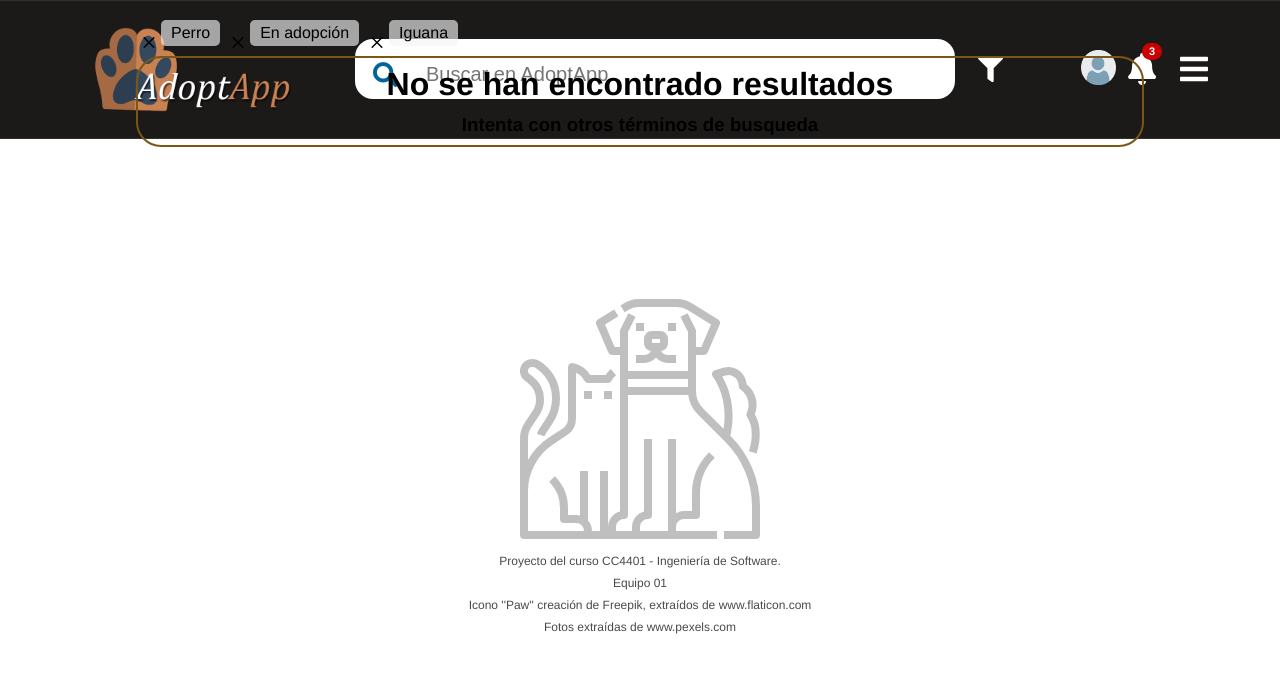
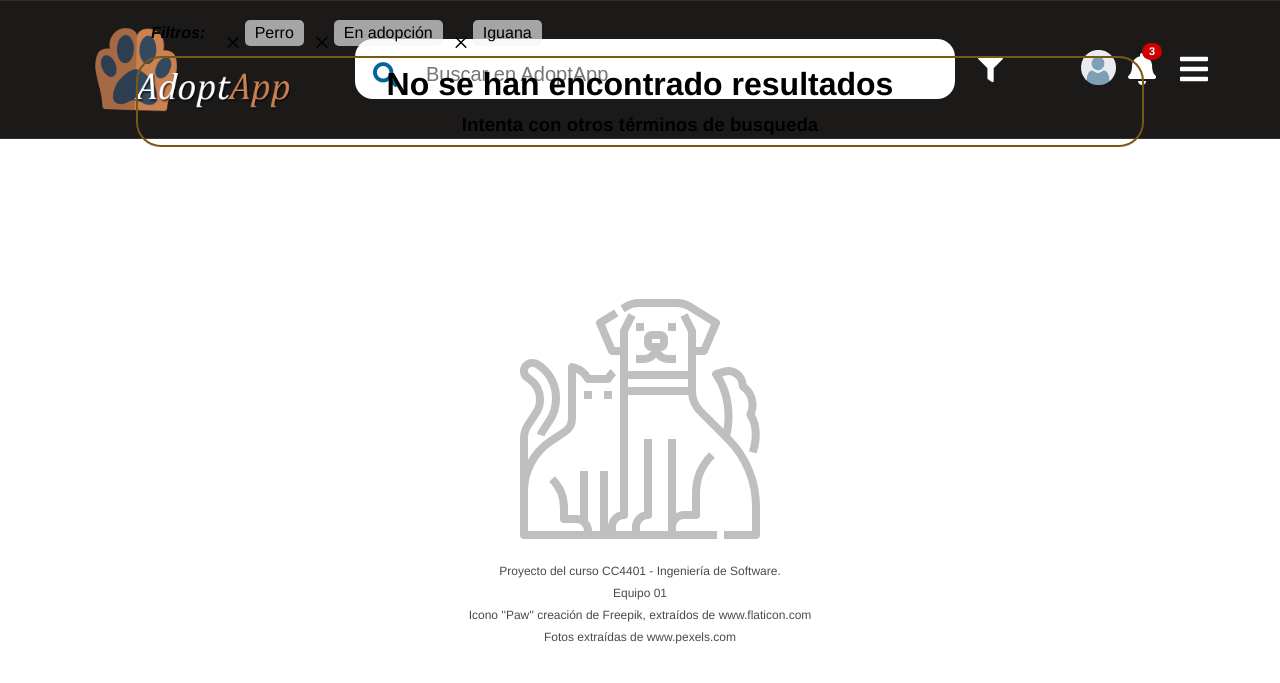
Before and after one commit to DCC-CC4401/2021-1-Grupo-1, a Django app: page /results/ in a window 1280 px wide. Shown: the top 683 px of the page. Run offline with Django 3.2, Linux system fonts and the light colour scheme; some libraries are stand-ins or nearby versions.

Commit message:
Add "filter" label to the row of filters

```diff
--- a/users/static/users/css/results.css
+++ b/users/static/users/css/results.css
@@ -3,6 +3,7 @@
     margin: auto;
     text-align: center;
     padding-top: 10px;
+    padding-bottom: 10px;
 }
 
 .with-results, .no-results {
@@ -131,6 +132,15 @@
     padding-bottom: 10px;
 }
 
+.filter-text {
+    font-style: italic;
+    font-weight: bold;
+    padding-right: 15px;
+    display: inline-block;
+    vertical-align: center;
+    padding-left: 10px;
+}
+
 .user-filter {
     display: inline-block;
     width: fit-content;
--- a/users/static/users/js/results.js
+++ b/users/static/users/js/results.js
@@ -27,6 +27,7 @@ let testFilters = [];
 let results = 0;
 
 let userFilters = document.getElementById("user-filters")
+let filterText = document.getElementById("filter-text")
 
 let withoutResults = document.getElementById("without-results")
 let withResults = document.getElementById("with-results")
@@ -40,9 +41,9 @@ updateContent()
 
 function updateContent() {
     if (testFilters.length > 0) {
-        userFilters.style.display = "block";
+        filterText.innerHTML = "Filtros: ";
     } else {
-        userFilters.style.display = "none";
+        filterText.innerHTML = "Sin filtros";
     }
 
     removeResults()
--- a/users/templates/users/results.html
+++ b/users/templates/users/results.html
@@ -14,7 +14,9 @@
     <div class="post-container">
 
         <div class="user-filters" id="user-filters">
-
+            <div class="filter-text" id="filter-text">
+                Filtros:
+            </div>
         </div>
 
         <div class="without-results" id="without-results">
```
